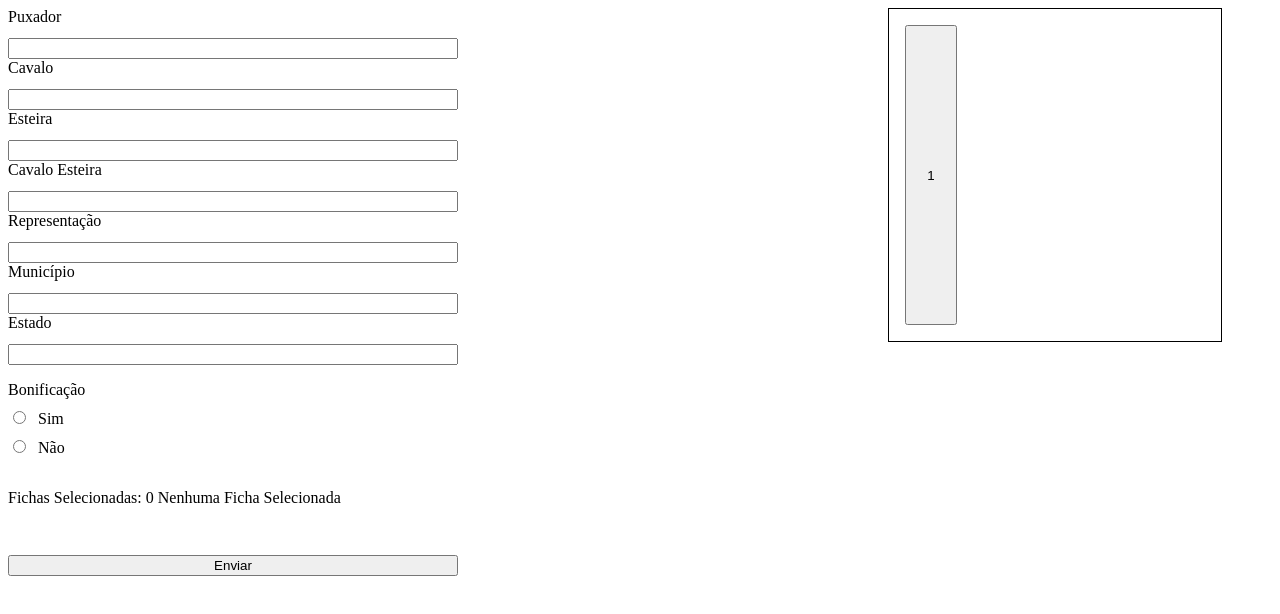
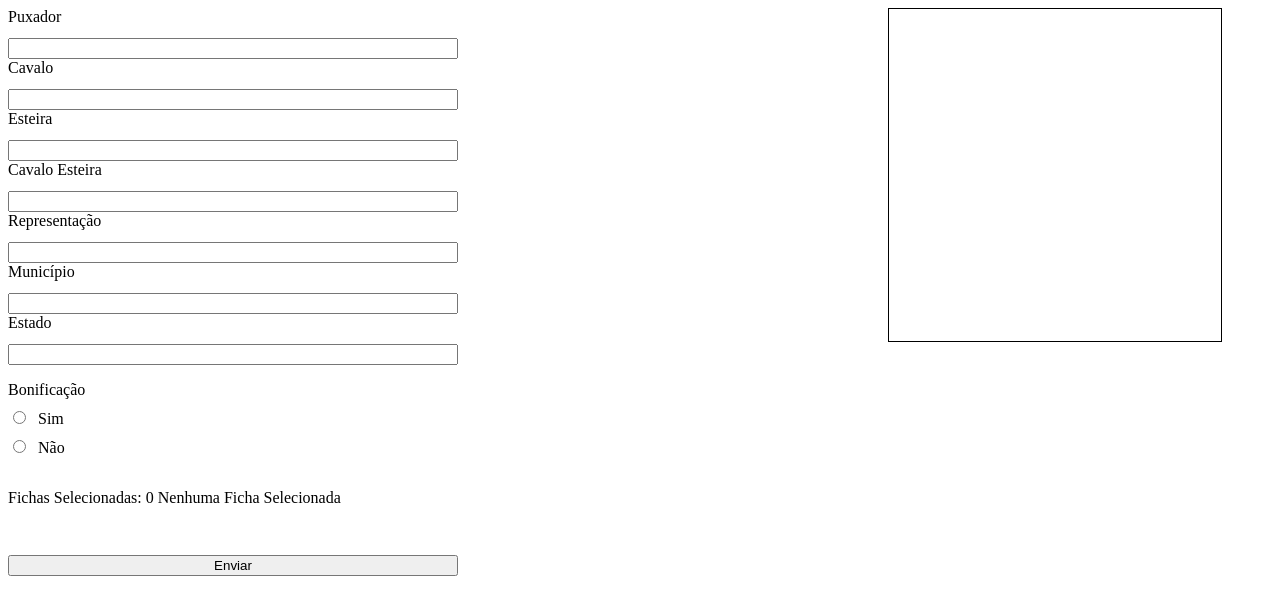
Before and after one commit to LoiolaBr17/vqr, an Angular app: page /set_pass in a window 1280 px wide. Shown: the top 614 px of the page. Built offline with nearby package versions, Linux system fonts and the light colour scheme.

Commit message:
alteracoes n+1

```diff
--- a/src/app/pages/add-pass/add-pass.component.html
+++ b/src/app/pages/add-pass/add-pass.component.html
@@ -59,9 +59,7 @@
         <div class="radio-group">
           <label>
             <div>
-              <input type="checkbox" name="dinheiro" value="dinheiro" ngModel />
-              Dinheiro
-              <br>
+              <label for="boi_tv">Boi Tv:</label>
               <input type="radio" name="boi_tv" value="sim" required ngModel />
               Sim
             </div>
@@ -121,7 +119,7 @@
   </form>
 
   <div class="button-container">
-    <button *ngFor="let i of [1]" class="button" (click)="selectPassword(i)">
+    <button *ngFor="let i of options" class="button" (click)="selectPassword(i)">
       {{ i }}
     </button>
   </div>
```
